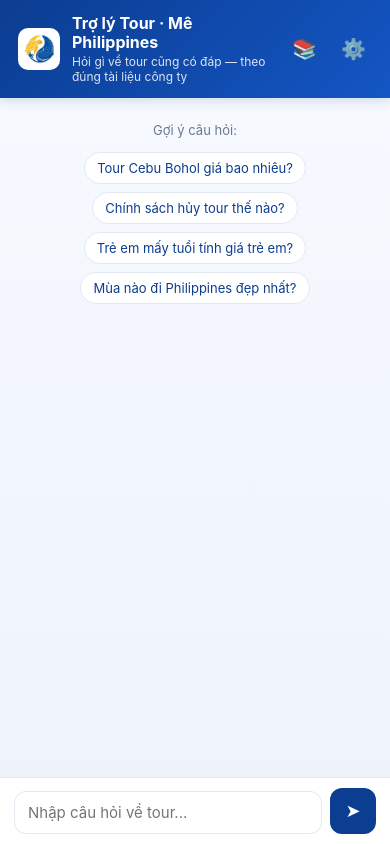
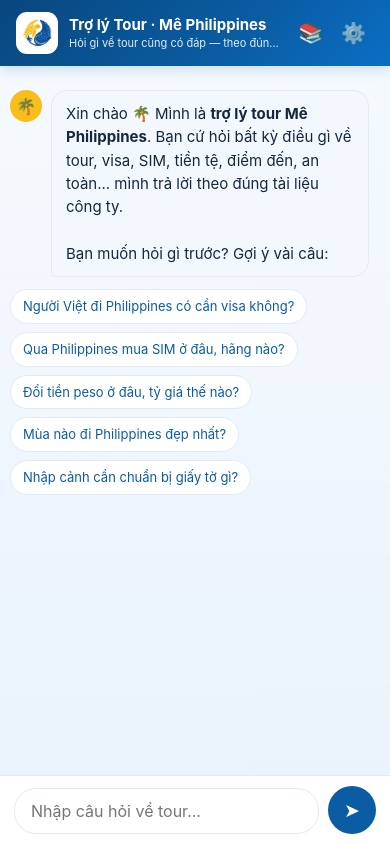
Before and after one commit to kelvinmarketer-alt/mephil-tour-ai, a website: page public/index.html in a window 390 px wide. Drawn offline with Linux system fonts and the light colour scheme.

Commit message:
UI: mau brand Me Philippines + responsive dien thoai + loi chao & goi mo cau hoi
Doi navy->xanh dai duong #0a5ca3 + vang #f7be1c (lay tu logo). index.html: media query mobile, bubble/table responsive, bot welcome + starter chips. System prompt: bot goi mo cau hoi lien quan sau khi tra loi.

Co-Authored-By: Claude Opus 4.8 <noreply@anthropic.com>

```diff
--- a/public/_worker.js
+++ b/public/_worker.js
@@ -18,6 +18,9 @@ QUY T\u1EAEC B\u1EAET BU\u1ED8C:
    \u0111\xF3 l\xE0 d\u1EEF li\u1EC7u m\u1EABu v\xE0 c\u1EA7n c\u1EADp nh\u1EADt, \u0111\u1EEBng coi l\xE0 th\xF4ng tin ch\xEDnh th\u1EE9c.
 7. Kh\xF4ng t\u01B0 v\u1EA5n ngo\xE0i ph\u1EA1m vi tour c\u1EE7a c\xF4ng ty (kh\xF4ng b\xE0n ch\xEDnh tr\u1ECB, kh\xF4ng khuy\u1EBFn ngh\u1ECB
    \u0111\u1ED1i th\u1EE7...).
+8. Sau khi tr\u1EA3 l\u1EDDi, khi h\u1EE3p l\xFD, G\u1EE2I M\u1EDE ng\u1EAFn 1 c\xE2u h\u1ECFi li\xEAn quan m\xE0 nh\xE2n vi\xEAn c\xF3 th\u1EC3 h\u1ECFi
+   ti\u1EBFp (vd: "B\u1EA1n c\xF3 mu\u1ED1n m\xECnh n\xF3i th\xEAm v\u1EC1 [ch\u1EE7 \u0111\u1EC1 li\xEAn quan] kh\xF4ng?"). Ch\u1EC9 g\u1EE3i khi th\u1EF1c
+   s\u1EF1 h\u1EEFu \xEDch, \u0111\u1EEBng \xE9p m\u1ECDi c\xE2u v\xE0 \u0111\u1EEBng l\xE0m c\xE2u tr\u1EA3 l\u1EDDi d\xE0i d\xF2ng.
 
 M\u1EE5c ti\xEAu: nh\xE2n vi\xEAn h\u1ECFi g\xEC v\u1EC1 tour l\xE0 c\xF3 ngay c\xE2u tr\u1EA3 l\u1EDDi \u0111\xFAng theo t\xE0i li\u1EC7u, kh\xF4ng ph\u1EA3i ch\u1EDD s\u1EBFp.`;
 
--- a/public/index.html
+++ b/public/index.html
@@ -2,118 +2,115 @@
 <html lang="vi">
   <head>
     <meta charset="utf-8" />
-    <meta name="viewport" content="width=device-width, initial-scale=1, viewport-fit=cover" />
+    <meta name="viewport" content="width=device-width, initial-scale=1, maximum-scale=1, viewport-fit=cover" />
     <title>Trợ lý Tour · Mê Philippines</title>
     <link rel="icon" href="/favicon-32.png" type="image/png" />
     <link rel="apple-touch-icon" href="/apple-touch-icon.png" />
     <link rel="manifest" href="/manifest.webmanifest" />
-    <meta name="theme-color" content="#0b3d91" />
+    <meta name="theme-color" content="#0a5ca3" />
     <meta name="apple-mobile-web-app-capable" content="yes" />
     <meta name="apple-mobile-web-app-status-bar-style" content="default" />
     <meta name="apple-mobile-web-app-title" content="Mê Tour AI" />
     <style>
       :root {
-        --navy: #0b3d91;
-        --navy-2: #1456c4;
-        --sky: #eaf2ff;
-        --gold: #ffb703;
-        --ink: #16243b;
-        --muted: #6b7a90;
-        --line: #e3e9f2;
-        --bot: #f4f7fc;
+        --blue: #0a5ca3;
+        --blue-2: #0b6ec4;
+        --blue-dark: #08477e;
+        --gold: #f7be1c;
+        --gold-dark: #e0a400;
+        --sky: #eaf3fb;
+        --ink: #14283f;
+        --muted: #6b7d92;
+        --line: #e2eaf3;
+        --bot: #f2f8fd;
       }
-      * { box-sizing: border-box; }
+      * { box-sizing: border-box; -webkit-tap-highlight-color: transparent; }
       html, body { height: 100%; margin: 0; }
       body {
         font-family: -apple-system, BlinkMacSystemFont, "Segoe UI", Roboto, Arial, sans-serif;
         color: var(--ink);
-        background: linear-gradient(180deg, #f7faff, #eef3fb);
+        background: linear-gradient(180deg, #f6fafe, #e9f2fb);
         display: flex; flex-direction: column; height: 100dvh;
       }
       header {
-        background: linear-gradient(135deg, var(--navy), var(--navy-2));
-        color: #fff; padding: 14px 18px; display: flex; align-items: center; gap: 12px;
-        box-shadow: 0 2px 12px rgba(11,61,145,.18);
+        background: linear-gradient(135deg, var(--blue-dark), var(--blue) 60%, var(--blue-2));
+        color: #fff; padding: 12px 16px; display: flex; align-items: center; gap: 11px;
+        box-shadow: 0 2px 14px rgba(10, 92, 163, 0.22);
+        padding-top: calc(12px + env(safe-area-inset-top));
       }
-      .logo {
-        width: 42px; height: 42px; border-radius: 10px; background: #fff;
-        object-fit: contain; flex: none; padding: 2px;
+      .logo { width: 42px; height: 42px; border-radius: 11px; background: #fff; object-fit: contain; padding: 3px; flex: none; }
+      .htext { min-width: 0; }
+      header h1 { font-size: 16px; margin: 0; line-height: 1.2; }
+      header p { font-size: 12px; margin: 2px 0 0; opacity: .88; white-space: nowrap; overflow: hidden; text-overflow: ellipsis; }
+      header .nav { margin-left: auto; display: flex; gap: 2px; flex: none; }
+      header .gear { color: #fff; text-decoration: none; font-size: 20px; opacity: .92; padding: 8px; border-radius: 8px; }
+      header .gear:active { background: rgba(255,255,255,.15); }
+
+      main { flex: 1; overflow-y: auto; padding: 16px 14px 8px; max-width: 780px; width: 100%; margin: 0 auto; -webkit-overflow-scrolling: touch; }
+      .msg { display: flex; margin: 12px 0; gap: 9px; }
+      .msg .av { width: 32px; height: 32px; border-radius: 50%; flex: none; display: grid; place-items: center; font-size: 16px; }
+      .msg.user { flex-direction: row-reverse; }
+      .bubble { padding: 11px 14px; border-radius: 16px; max-width: 82%; line-height: 1.55; font-size: 15px; white-space: pre-wrap; word-wrap: break-word; overflow-wrap: anywhere; }
+      .user .av { background: var(--blue); color: #fff; }
+      .user .bubble { background: var(--blue); color: #fff; border-bottom-right-radius: 5px; }
+      .bot .av { background: var(--gold); }
+      .bot .bubble { background: var(--bot); border: 1px solid var(--line); border-bottom-left-radius: 5px; }
+      .bubble b { color: inherit; }
+      .bubble table { display: block; max-width: 100%; overflow-x: auto; border-collapse: collapse; margin: 6px 0; font-size: 14px; white-space: normal; }
+      .bubble th, .bubble td { border: 1px solid var(--line); padding: 5px 9px; text-align: left; }
+      .bubble code { background: #e5eef8; padding: 1px 5px; border-radius: 5px; font-size: 13px; }
+
+      .chips { display: flex; flex-wrap: wrap; gap: 8px; margin: 4px 0 8px 41px; }
+      .chip {
+        background: #fff; border: 1px solid var(--line); color: var(--blue);
+        padding: 9px 13px; border-radius: 20px; font-size: 13.5px; cursor: pointer; line-height: 1.3;
       }
-      header h1 { font-size: 16px; margin: 0; line-height: 1.2; }
-      header p { font-size: 12px; margin: 2px 0 0; opacity: .85; }
-      header .gear { margin-left: auto; color: #fff; text-decoration: none; font-size: 20px; opacity: .9; padding: 6px; }
-      header .gear:hover { opacity: 1; }
-      main {
-        flex: 1; overflow-y: auto; padding: 18px 14px 8px;
-        max-width: 760px; width: 100%; margin: 0 auto;
+      .chip:active { background: var(--sky); }
+
+      footer { padding: 10px 14px calc(10px + env(safe-area-inset-bottom)); background: #fff; border-top: 1px solid var(--line); }
+      .composer { max-width: 780px; margin: 0 auto; display: flex; gap: 9px; align-items: flex-end; }
+      textarea {
+        flex: 1; resize: none; border: 1.5px solid var(--line); border-radius: 22px;
+        padding: 11px 16px; font: inherit; font-size: 16px; max-height: 120px; outline: none; line-height: 1.4;
       }
-      .msg { display: flex; margin: 10px 0; gap: 10px; }
-      .msg .av { width: 30px; height: 30px; border-radius: 50%; flex: none; display: grid; place-items: center; font-size: 15px; }
-      .msg.user { flex-direction: row-reverse; }
-      .bubble {
-        padding: 11px 14px; border-radius: 14px; max-width: 80%;
-        line-height: 1.55; font-size: 15px; white-space: pre-wrap; word-wrap: break-word;
-      }
-      .user .av { background: var(--navy); color: #fff; }
-      .user .bubble { background: var(--navy); color: #fff; border-bottom-right-radius: 4px; }
-      .bot .av { background: var(--gold); }
-      .bot .bubble { background: var(--bot); border: 1px solid var(--line); border-bottom-left-radius: 4px; }
-      .bubble table { border-collapse: collapse; margin: 6px 0; font-size: 14px; }
-      .bubble th, .bubble td { border: 1px solid var(--line); padding: 5px 9px; text-align: left; }
-      .bubble code { background: #e9eef7; padding: 1px 5px; border-radius: 5px; font-size: 13px; }
-      .hint { color: var(--muted); font-size: 13px; text-align: center; margin: 6px 0 14px; }
-      .chips { display: flex; flex-wrap: wrap; gap: 8px; justify-content: center; margin-bottom: 8px; }
-      .chip {
-        background: #fff; border: 1px solid var(--line); color: var(--navy);
-        padding: 7px 12px; border-radius: 20px; font-size: 13px; cursor: pointer;
-      }
-      .chip:hover { background: var(--sky); }
-      footer {
-        padding: 10px 14px calc(10px + env(safe-area-inset-bottom));
-        background: #fff; border-top: 1px solid var(--line);
-      }
-      .composer { max-width: 760px; margin: 0 auto; display: flex; gap: 8px; align-items: flex-end; }
-      textarea {
-        flex: 1; resize: none; border: 1px solid var(--line); border-radius: 12px;
-        padding: 11px 13px; font: inherit; font-size: 15px; max-height: 120px; outline: none;
-      }
-      textarea:focus { border-color: var(--navy-2); }
-      button.send {
-        background: var(--navy); color: #fff; border: 0; border-radius: 12px;
-        width: 46px; height: 46px; font-size: 18px; cursor: pointer; flex: none;
-      }
-      button.send:disabled { opacity: .5; cursor: default; }
+      textarea:focus { border-color: var(--blue); }
+      button.send { background: var(--blue); color: #fff; border: 0; border-radius: 50%; width: 48px; height: 48px; font-size: 19px; cursor: pointer; flex: none; display: grid; place-items: center; }
+      button.send:disabled { opacity: .45; }
+      button.send:active { background: var(--blue-dark); }
       .typing span { display: inline-block; width: 7px; height: 7px; margin: 0 2px; border-radius: 50%; background: var(--muted); animation: b 1.2s infinite; }
       .typing span:nth-child(2) { animation-delay: .2s; }
       .typing span:nth-child(3) { animation-delay: .4s; }
       @keyframes b { 0%, 60%, 100% { opacity: .25; } 30% { opacity: 1; } }
+
+      @media (max-width: 560px) {
+        header h1 { font-size: 15px; }
+        header p { font-size: 11px; }
+        main { padding: 12px 10px 6px; }
+        .bubble { max-width: 86%; }
+        .chips { margin-left: 0; }
+        .chip { font-size: 13px; padding: 8px 12px; }
+      }
     </style>
   </head>
   <body>
     <header>
       <img class="logo" src="/icon-192.png" alt="Mê Philippines" />
-      <div>
+      <div class="htext">
         <h1>Trợ lý Tour · Mê Philippines</h1>
-        <p>Hỏi gì về tour cũng có đáp — theo đúng tài liệu công ty</p>
+        <p>Hỏi gì về tour cũng có đáp — theo đúng tài liệu</p>
       </div>
-      <a class="gear" href="/documents" title="Tài liệu tour">📚</a>
-      <a class="gear" href="/settings" title="Cài đặt" style="margin-left:0">⚙️</a>
+      <div class="nav">
+        <a class="gear" href="/documents" title="Tài liệu tour">📚</a>
+        <a class="gear" href="/settings" title="Cài đặt">⚙️</a>
+      </div>
     </header>
 
-    <main id="chat">
-      <div class="hint">Gợi ý câu hỏi:</div>
-      <div class="chips" id="chips">
-        <div class="chip">Tour Cebu Bohol giá bao nhiêu?</div>
-        <div class="chip">Chính sách hủy tour thế nào?</div>
-        <div class="chip">Trẻ em mấy tuổi tính giá trẻ em?</div>
-        <div class="chip">Mùa nào đi Philippines đẹp nhất?</div>
-      </div>
-    </main>
+    <main id="chat"></main>
 
     <footer>
       <div class="composer">
         <textarea id="input" rows="1" placeholder="Nhập câu hỏi về tour..." autocomplete="off"></textarea>
-        <button class="send" id="send" title="Gửi">➤</button>
+        <button class="send" id="send" title="Gửi" aria-label="Gửi">➤</button>
       </div>
     </footer>
 
@@ -121,13 +118,19 @@
       const chat = document.getElementById("chat");
       const input = document.getElementById("input");
       const sendBtn = document.getElementById("send");
-      const chips = document.getElementById("chips");
       let history = [];
       let busy = false;
 
+      const STARTERS = [
+        "Người Việt đi Philippines có cần visa không?",
+        "Qua Philippines mua SIM ở đâu, hãng nào?",
+        "Đổi tiền peso ở đâu, tỷ giá thế nào?",
+        "Mùa nào đi Philippines đẹp nhất?",
+        "Nhập cảnh cần chuẩn bị giấy tờ gì?",
+      ];
+
       const esc = (s) => s.replace(/[&<>]/g, (c) => ({ "&": "&amp;", "<": "&lt;", ">": "&gt;" }[c]));
 
-      // Render markdown rất gọn: bảng, **đậm**, `code`, gạch đầu dòng, xuống dòng.
       function render(md) {
         const lines = esc(md).split("\n");
         let html = "", i = 0;
@@ -160,9 +163,29 @@
         return wrap.querySelector(".bubble");
       }
 
+      function showChips() {
+        const box = document.createElement("div");
+        box.className = "chips";
+        box.id = "chips";
+        box.innerHTML = STARTERS.map((q) => `<span class="chip">${q}</span>`).join("");
+        chat.appendChild(box);
+        box.addEventListener("click", (e) => {
+          if (e.target.classList.contains("chip")) ask(e.target.textContent);
+        });
+        chat.scrollTop = chat.scrollHeight;
+      }
+
+      // Lời chào mở đầu + câu hỏi gợi ý
+      function welcome() {
+        add("bot",
+          "Xin chào 🌴 Mình là **trợ lý tour Mê Philippines**. Bạn cứ hỏi bất kỳ điều gì về tour, visa, SIM, tiền tệ, điểm đến, an toàn... mình trả lời theo đúng tài liệu công ty.\n\nBạn muốn hỏi gì trước? Gợi ý vài câu:");
+        showChips();
+      }
+
       async function ask(question) {
         if (busy || !question.trim()) return;
         busy = true; sendBtn.disabled = true;
+        const chips = document.getElementById("chips");
         if (chips) chips.remove();
         add("user", question);
         history.push({ role: "user", content: question });
@@ -186,7 +209,6 @@
         } finally {
           busy = false; sendBtn.disabled = false;
           chat.scrollTop = chat.scrollHeight;
-          input.focus();
         }
       }
 
@@ -198,9 +220,8 @@
         input.style.height = "auto";
         input.style.height = Math.min(input.scrollHeight, 120) + "px";
       });
-      chips.addEventListener("click", (e) => {
-        if (e.target.classList.contains("chip")) ask(e.target.textContent);
-      });
+
+      welcome();
     </script>
   </body>
 </html>
--- a/src/system-prompt.js
+++ b/src/system-prompt.js
@@ -18,5 +18,8 @@ QUY TẮC BẮT BUỘC:
    đó là dữ liệu mẫu và cần cập nhật, đừng coi là thông tin chính thức.
 7. Không tư vấn ngoài phạm vi tour của công ty (không bàn chính trị, không khuyến nghị
    đối thủ...).
+8. Sau khi trả lời, khi hợp lý, GỢI MỞ ngắn 1 câu hỏi liên quan mà nhân viên có thể hỏi
+   tiếp (vd: "Bạn có muốn mình nói thêm về [chủ đề liên quan] không?"). Chỉ gợi khi thực
+   sự hữu ích, đừng ép mọi câu và đừng làm câu trả lời dài dòng.
 
 Mục tiêu: nhân viên hỏi gì về tour là có ngay câu trả lời đúng theo tài liệu, không phải chờ sếp.`;
```
Also changed, not shown: public/documents.html (+2 -2 lines), public/settings.html (+2 -2 lines).
